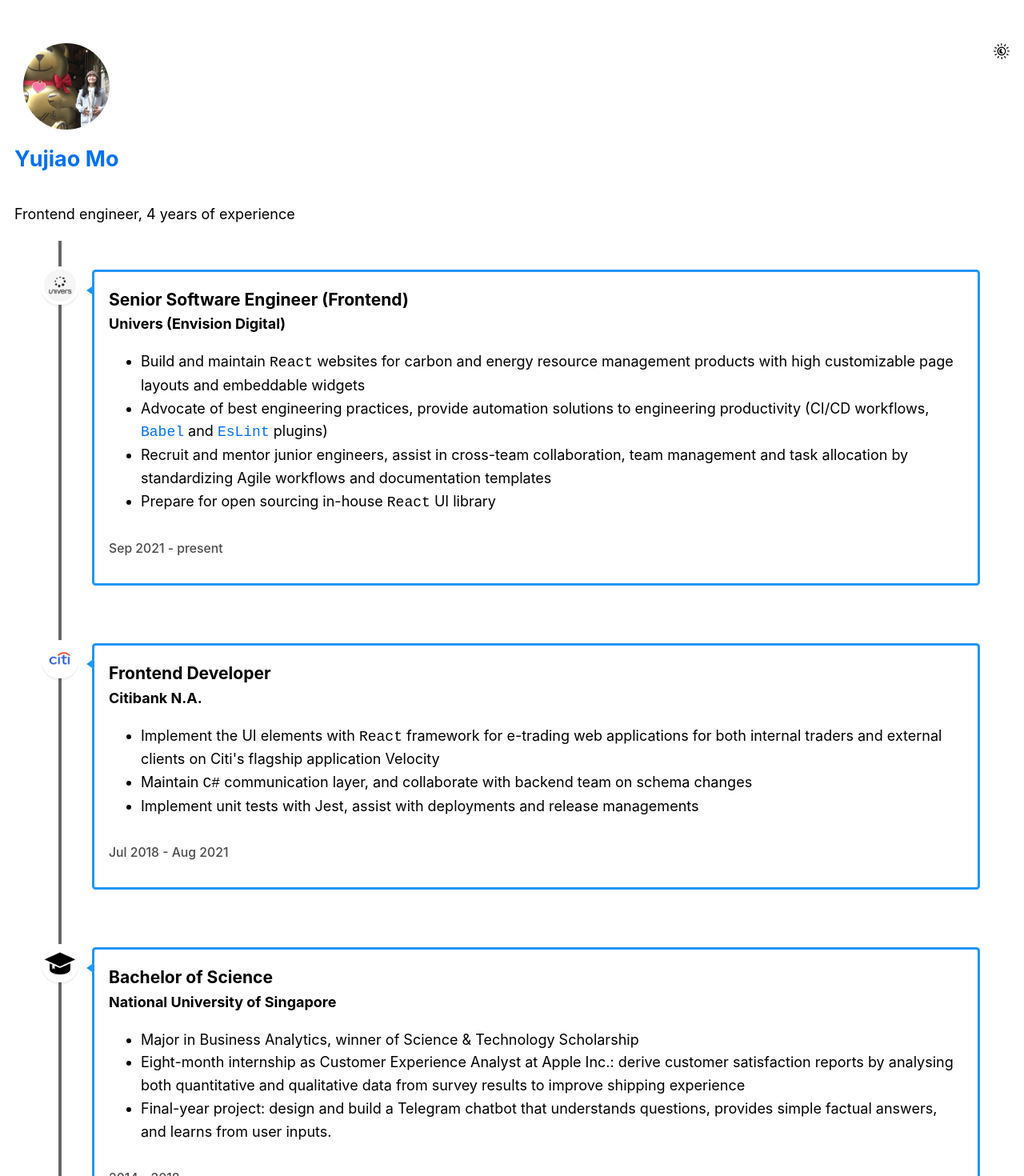
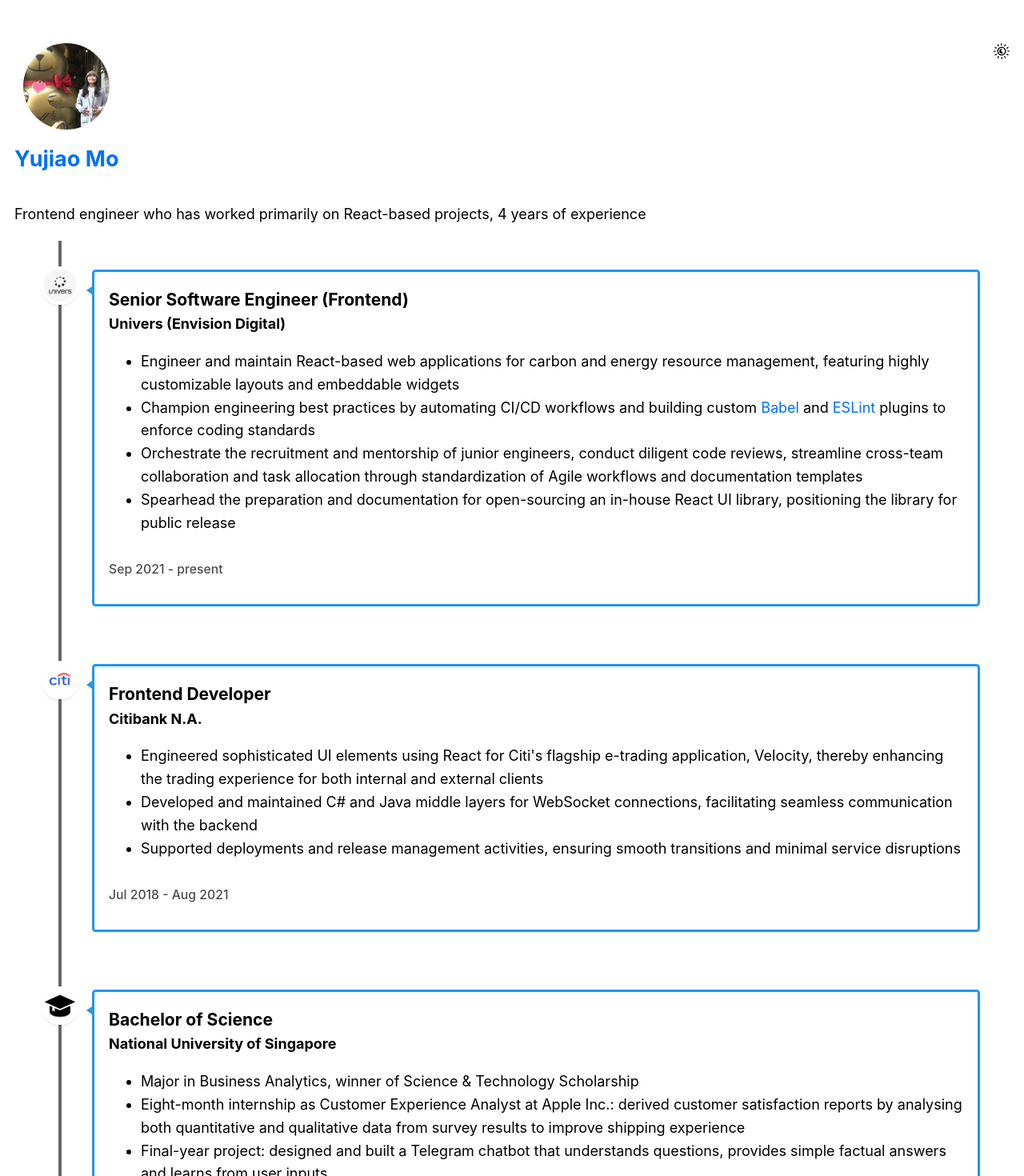
Before and after one commit to kaliek/kaliek.vercel.app, a Next.js app: page /about in a window 1280 px wide. Shown: the top 1470 px of the page at 80% size. Built offline with nearby package versions, Linux system fonts and the light colour scheme.

Commit message:
Improve sentences

```diff
--- a/pages/about.js
+++ b/pages/about.js
@@ -27,7 +27,7 @@
         <link rel="icon" href="/favicon.ico" />
       </Head>
       <main>
-        <p className='description'>Frontend engineer, {Math.abs(new Date(Date.now() - new Date(2018, 7, 13)).getFullYear() - 1970)} years of experience</p>
+        <p className='description'>Frontend engineer who has worked primarily on React-based projects, {Math.abs(new Date(Date.now() - new Date(2018, 7, 13)).getFullYear() - 1970)} years of experience</p>
         <VerticalTimeline animate={false} layout={'1-column-left'} lineColor={'#666'}>
           <TimelineElement
             date={"Sep 2021 - present"}
@@ -35,10 +35,10 @@
             company={"Univers (Envision Digital)"}
             content={
               <ul>
-                <li>Build and maintain <code>React</code> websites for carbon and energy resource management products with high customizable page layouts and embeddable widgets</li>
-                <li>Advocate of best engineering practices, provide automation solutions to engineering productivity (CI/CD workflows, <code><a href='https://github.com/kaliek/babel-plugin-test-id'>Babel</a></code> and <code><a href='https://github.com/kaliek/eslint-plugin-async-promise'>EsLint</a></code> plugins)</li>
-                <li>Recruit and mentor junior engineers, assist in cross-team collaboration, team management and task allocation by standardizing Agile workflows and documentation templates</li>
-                <li>Prepare for open sourcing in-house <code>React</code> UI library</li>
+                <li>Engineer and maintain React-based web applications for carbon and energy resource management, featuring highly customizable layouts and embeddable widgets</li>
+                <li>Champion engineering best practices by automating CI/CD workflows and building custom <a href='https://github.com/kaliek/babel-plugin-test-id'>Babel</a> and <a href='https://github.com/kaliek/eslint-plugin-async-promise'>ESLint</a> plugins to enforce coding standards</li>
+                <li>Orchestrate the recruitment and mentorship of junior engineers, conduct diligent code reviews, streamline cross-team collaboration and task allocation through standardization of Agile workflows and documentation templates</li>
+                <li>Spearhead the preparation and documentation for open-sourcing an in-house React UI library, positioning the library for public release</li>
               </ul>
             }
             iconPath={"/images/univers.jpeg"}
@@ -49,9 +49,9 @@
             company={"Citibank N.A."}
             content={
               <ul>
-                <li>Implement the UI elements with <code>React</code> framework for e-trading web applications for both internal traders and external clients on Citi's flagship application Velocity</li>
-                <li>Maintain <code>C#</code> communication layer, and collaborate with backend team on schema changes</li>
-                <li>Implement unit tests with Jest, assist with deployments and release managements</li>
+                <li>Engineered sophisticated UI elements using React for Citi's flagship e-trading application, Velocity, thereby enhancing the trading experience for both internal and external clients</li>
+                <li>Developed and maintained C# and Java middle layers for WebSocket connections, facilitating seamless communication with the backend</li>
+                <li>Supported deployments and release management activities, ensuring smooth transitions and minimal service disruptions</li>
               </ul>
             }
             iconPath={"/images/citi.jpeg"}
@@ -63,8 +63,8 @@
             content={
               <ul>
                 <li>Major in Business Analytics, winner of Science & Technology Scholarship</li>
-                <li>Eight-month internship as Customer Experience Analyst at Apple Inc.: derive customer satisfaction reports by analysing both quantitative and qualitative data from survey results to improve shipping experience</li>
-                <li>Final-year project: design and build a Telegram chatbot that understands questions, provides simple factual answers, and learns from user inputs.</li>
+                <li>Eight-month internship as Customer Experience Analyst at Apple Inc.: derived customer satisfaction reports by analysing both quantitative and qualitative data from survey results to improve shipping experience</li>
+                <li>Final-year project: designed and built a Telegram chatbot that understands questions, provides simple factual answers and learns from user inputs.</li>
               </ul>
             }
             iconPath={"/images/uni.png"}
```
